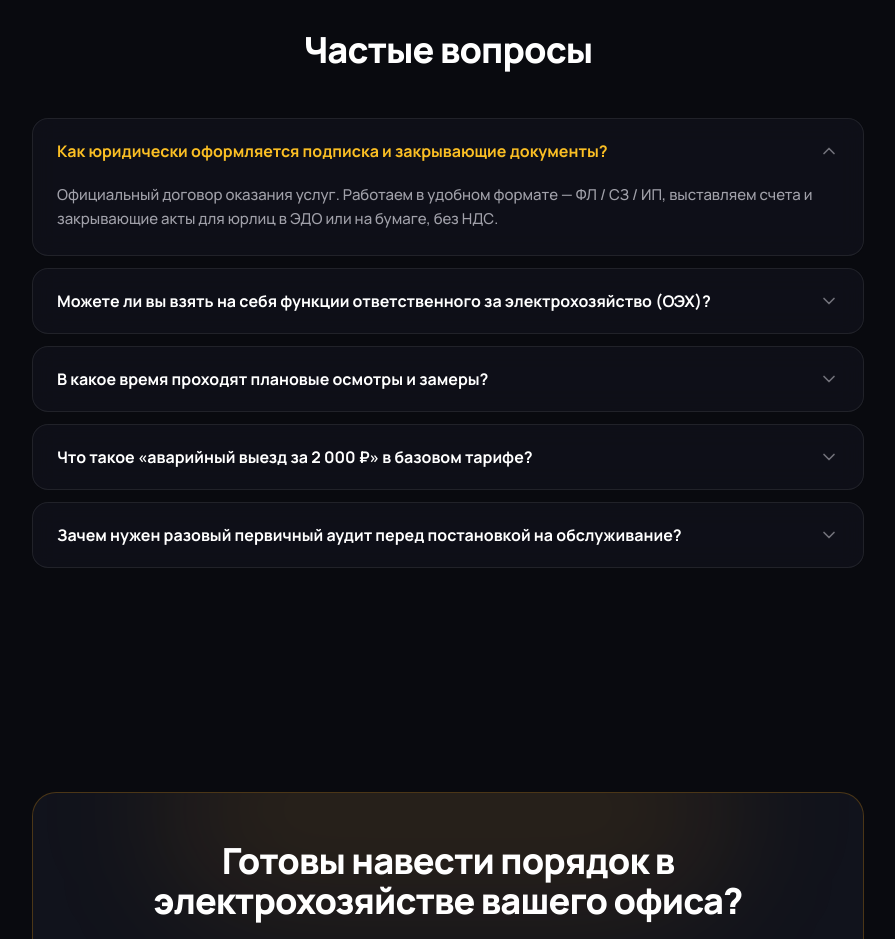
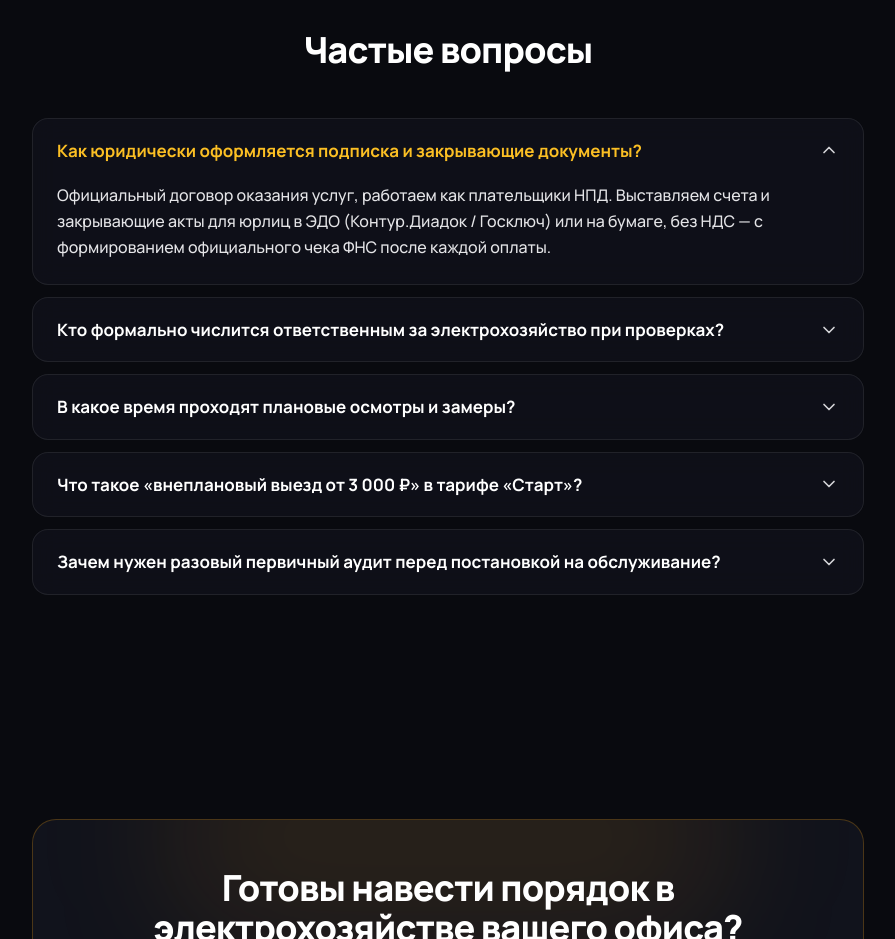
Before and after one commit to AntonVtyurin/elcodo, a React (Vite) app: page / in a window 1280 px wide. Shown: the part 4360-5299 px from the top of the page, without its empty margins (192-1087 px from the left). Built offline with nearby package versions, Linux system fonts and the light colour scheme.

Commit message:
copy(faq): unify brand voice (we/our) across all answers and include Diadoc/Goskluch EDO

```diff
--- a/src/components/Faq.tsx
+++ b/src/components/Faq.tsx
@@ -2,26 +2,31 @@ import { useState } from 'react';
 import { ChevronDown } from 'lucide-react';
 import SectionHeading from './SectionHeading';
 
-const FAQ = [
+interface FaqItem {
+  q: string;
+  a: string;
+}
+
+const FAQ: readonly FaqItem[] = [
   {
     q: 'Как юридически оформляется подписка и закрывающие документы?',
-    a: 'Официальный договор оказания услуг. Работаем в удобном формате — ФЛ / СЗ / ИП, выставляем счета и закрывающие акты для юрлиц в ЭДО или на бумаге, без НДС.',
+    a: 'Официальный договор оказания услуг, работаем как плательщики НПД. Выставляем счета и закрывающие акты для юрлиц в ЭДО (Контур.Диадок / Госключ) или на бумаге, без НДС — с формированием официального чека ФНС после каждой оплаты.',
   },
   {
-    q: 'Можете ли вы взять на себя функции ответственного за электрохозяйство (ОЭХ)?',
-    a: 'Да. По ПТЭЭП берем на себя всю документацию, журналы, схемы и подготовку к проверкам. Формально приказом назначается сотрудник заказчика — это полностью законно и без рисков для проверки. Фактически всю инженерную и «бумажную» часть ведет наш специалист.',
+    q: 'Кто формально числится ответственным за электрохозяйство при проверках?',
+    a: 'По ПТЭЭП для офисов и объектов до 380 В ответственным приказом назначается руководитель или сотрудник заказчика — это полностью законно и без рисков. Всю фактическую инженерную и бумажную часть — ведение журналов ЭХ, актуализацию схем в DWG, маркировку щитов и подготовку к проверкам — ведем мы по договору обслуживания.',
   },
   {
     q: 'В какое время проходят плановые осмотры и замеры?',
     a: 'В согласованные с вами окна, включая вечернее время после 18:30 и выходные дни, чтобы не отвлекать сотрудников и не обесточивать офис в рабочие часы.',
   },
   {
-    q: 'Что такое «аварийный выезд за 2 000 ₽» в базовом тарифе?',
-    a: 'Это спеццена для подписчиков при потере питания, срабатывании вводных автоматов или нагреве щита. Мелкий несрочный ремонт накапливается к плановому визиту — вы не платите за каждый мелкий вызов отдельно.',
+    q: 'Что такое «внеплановый выезд от 3 000 ₽» в тарифе «Старт»?',
+    a: 'Это спеццена для подписчиков тарифа «Старт» (3 000 ₽ в базовой зоне и 3 500 ₽ в экстра-зоне вместо стандартных 5 000–6 000 ₽) при сбое питания, срабатывании автоматов или нагреве контактов. Мелкий несрочный ремонт накапливается к плановому визиту — вы не платите за каждый вызов отдельно.',
   },
   {
     q: 'Зачем нужен разовый первичный аудит перед постановкой на обслуживание?',
-    a: 'Это быстрый инженерный чекап без многонедельной волокиты: за один визит находим узкие места — перегрев контактов и перекос фаз, приводим схему щита в порядок, при необходимости проверяем проект или смету от ваших строителей и оцифровываем план помещения в SVG.',
+    a: 'Это быстрый инженерный чекап без многонедельной волокиты: за один визит находим узкие места — перегрев контактов и перекос фаз, маркируем щит и актуализируем однолинейную схему в DWG, при необходимости проверяем смету от строителей и отрисовываем интерактивную SVG-карту помещений.',
   },
 ];
 
@@ -40,7 +45,7 @@ export default function Faq() {
               <div
                 key={item.q}
                 className={`glass-card overflow-hidden rounded-2xl transition-colors duration-300 ${
-                  isOpen ? 'border-amber-500/30' : ''
+                  isOpen ? 'border-amber-500/40' : 'hover:border-amber-500/30'
                 }`}
               >
                 <button
@@ -50,14 +55,14 @@ export default function Faq() {
                   className="flex w-full items-center justify-between gap-4 px-6 py-5 text-left"
                 >
                   <span
-                    className={`text-[15px] font-bold leading-snug transition-colors sm:text-base ${
+                    className={`text-base font-bold leading-snug transition-colors sm:text-[17px] ${
                       isOpen ? 'text-amber-400' : 'text-white'
                     }`}
                   >
                     {item.q}
                   </span>
                   <ChevronDown
-                    className={`h-5 w-5 shrink-0 text-zinc-500 transition-transform duration-300 ${
+                    className={`h-5 w-5 shrink-0 text-zinc-300 transition-transform duration-300 ${
                       isOpen ? 'rotate-180 text-amber-400' : ''
                     }`}
                   />
@@ -67,7 +72,7 @@ export default function Faq() {
                   style={{ gridTemplateRows: isOpen ? '1fr' : '0fr' }}
                 >
                   <div className="overflow-hidden">
-                    <p className="px-6 pb-6 text-[15px] leading-relaxed text-zinc-400">
+                    <p className="px-6 pb-6 text-base leading-relaxed text-zinc-200">
                       {item.a}
                     </p>
                   </div>
```
